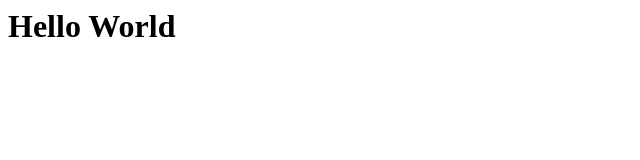
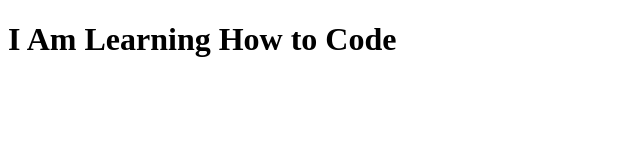
Before and after one commit to jvuzzell/my-first-gallery, a plain HTML site: page index.html in a window 1280 px wide. Shown: the whole page, without its empty margins (0-640 px from the left). Drawn offline with Linux system fonts and the light colour scheme.

Commit message:
Add basic HTML doctype

```diff
--- a/index.html
+++ b/index.html
@@ -1 +1,9 @@
-<h1>Hello World</h1>
+<!DOCTYPE html>
+<html>
+    <head>
+        <title>My First Gallery</title>
+    </head>
+    <body>
+        <h1>I Am Learning How to Code</h1>
+    </body>
+</html>
```
